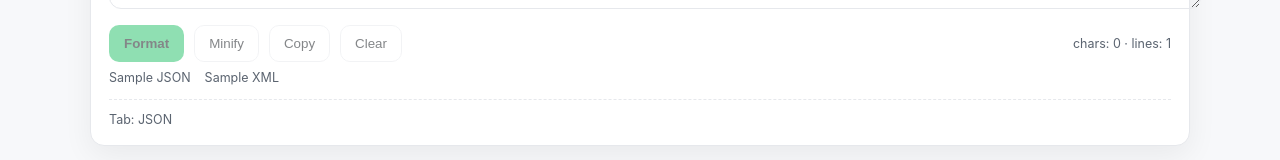
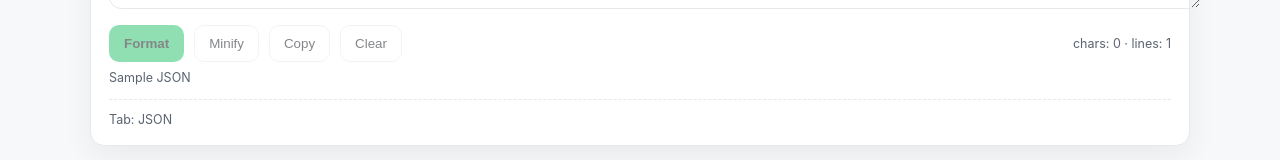
Before and after one commit to nabeelfarooqui98/formatter-json-xml, a React (Vite) app: page / in a window 1280 px wide. Shown: the part 449-609 px from the top of the page. Built offline with nearby package versions, Linux system fonts and the light colour scheme.

Commit message:
Update Editor component to conditionally display sample JSON/XML links based on selected mode

```diff
--- a/src/components/Editor.tsx
+++ b/src/components/Editor.tsx
@@ -110,8 +110,12 @@ export default function Editor({ mode, format, minify, error, clearError, onActi
       )}
 
       <div className="helper-links">
-        <a href="#" onClick={(e) => { e.preventDefault(); insertSampleJson() }}>Sample JSON</a>
-        <a href="#" onClick={(e) => { e.preventDefault(); insertSampleXml() }}>Sample XML</a>
+        {mode === 'json' && (
+          <a href="#" onClick={(e) => { e.preventDefault(); insertSampleJson() }}>Sample JSON</a>
+        )}
+        {mode === 'xml' && (
+          <a href="#" onClick={(e) => { e.preventDefault(); insertSampleXml() }}>Sample XML</a>
+        )}
       </div>
 
       <Toast message="Copied!" show={showToast} />
```
